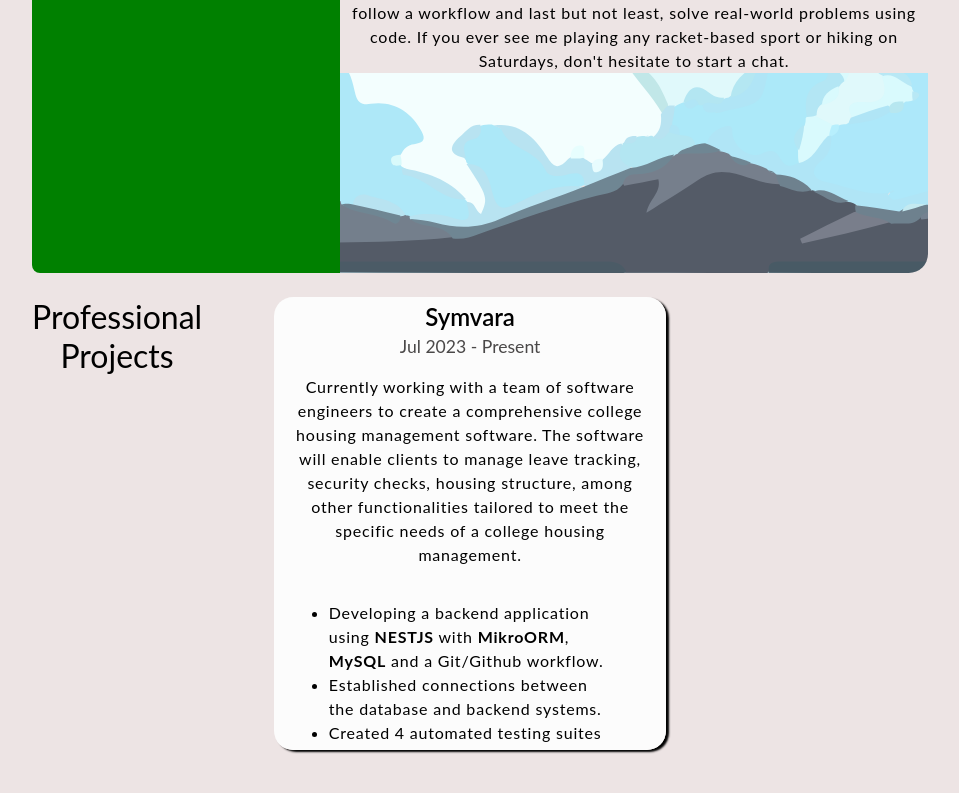
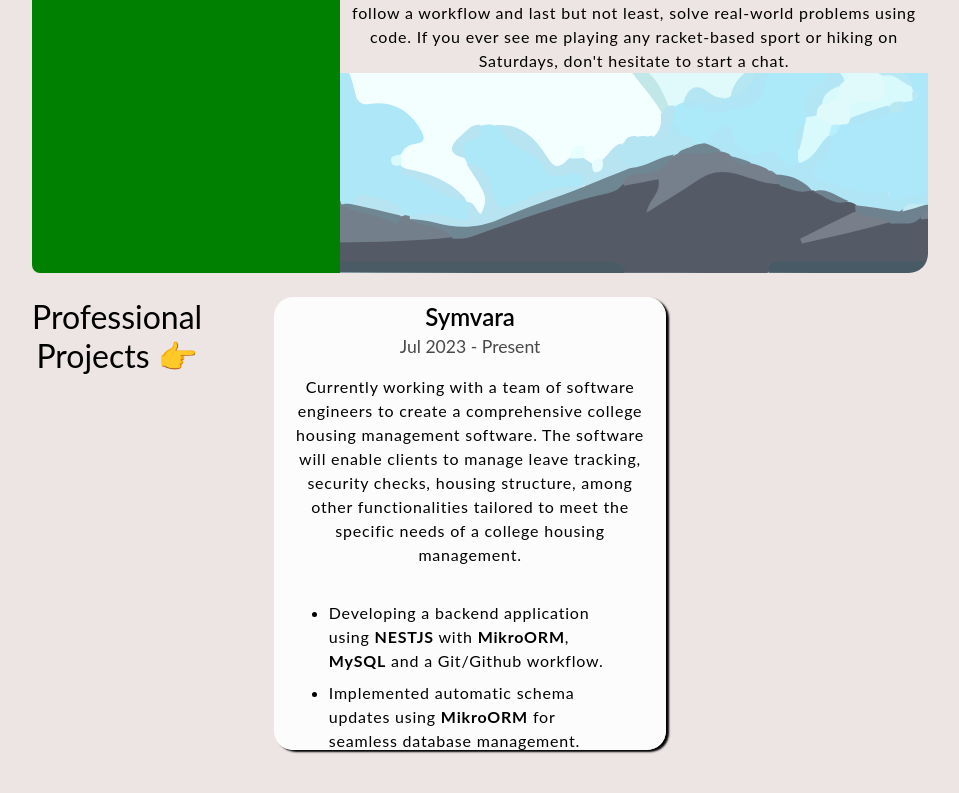
Before and after one commit to AbishurMoses/Portfolio, a React (Vite) app: page / in a window 1280 px wide. Shown: the part 471-1264 px from the top of the page, without its empty margins (160-1119 px from the left). Built offline with nearby package versions, Linux system fonts and the light colour scheme.

Commit message:
modified spacing and text

```diff
--- a/src/App.css
+++ b/src/App.css
@@ -200,7 +200,7 @@ nav {
   align-items: center;
   overflow: auto;
   padding: 5px 0 0 0;
-gap: 4%;
+  gap: 4%;
 }
 
 #sym-title {
@@ -239,6 +239,10 @@ gap: 4%;
   padding: 0 5% 0 5%;
 }
 
+#sym-details > li {
+  margin: 0 0 0.5rem 0;
+}
+
 #sym-lan-cont {
   width: 90%;
 }
@@ -248,6 +252,10 @@ gap: 4%;
   letter-spacing: 0.02rem;
   padding: 0 0 15px 0;
 }
+
+hr {
+  width: 25%;
+}
 /*
  Unable to zoom-in on hover since background-size is modified.
  Only works when background-size is set to 100. This won't work since its
--- a/src/App.jsx
+++ b/src/App.jsx
@@ -57,7 +57,7 @@ function App() {
           </section>
           <section id="experience">
             <div id="experience-title">
-              <p id="pro-title">Professional Projects</p>
+              <p id="pro-title">Professional Projects 👉</p>
             </div>
             <div id="jobs">
               <div id="symvara" >
@@ -75,22 +75,24 @@ function App() {
                 <div id="sym-details-cont">
                   <ul id="sym-details">
                     <li> Developing a backend application using <b>NESTJS</b> with <b>MikroORM</b>, <b>MySQL</b> and a Git/Github workflow. </li>
-                    <li> Established connections between the database and backend systems. </li>
-                    <li> Created 4 automated testing suites with 200+ individual tests with Jest. </li>
+                    <li> Implemented automatic schema updates using <b>MikroORM</b> for seamless database management. </li>
+                    <li> Created 4 automated testing suites with 200+ individual tests with <b>Jest</b>. </li>
                     <li> Wrote documentation outlining automated testing procedures and modified existing database documentation. </li>
                   </ul>
                 </div>
                 <div id="sym-lan-cont">
-                  <p id="sym-lan">Used: TypeScript, NestJS, MySQL, Git, Github, Jira</p>
+                  <p id="sym-lan">Utilized: TypeScript, NestJS, MySQL, Jest, Git, Github, Jira</p>
                 </div>
               </div>
             </div>
           </section>
-          <div id="projects">
+          <section id="projects">
+            <div id="nuclear-simulator">
 
-          </div>
+            </div>
+          </section>
         </section>
-      </main>
+      </main >
     </div >
   )
 }
```
